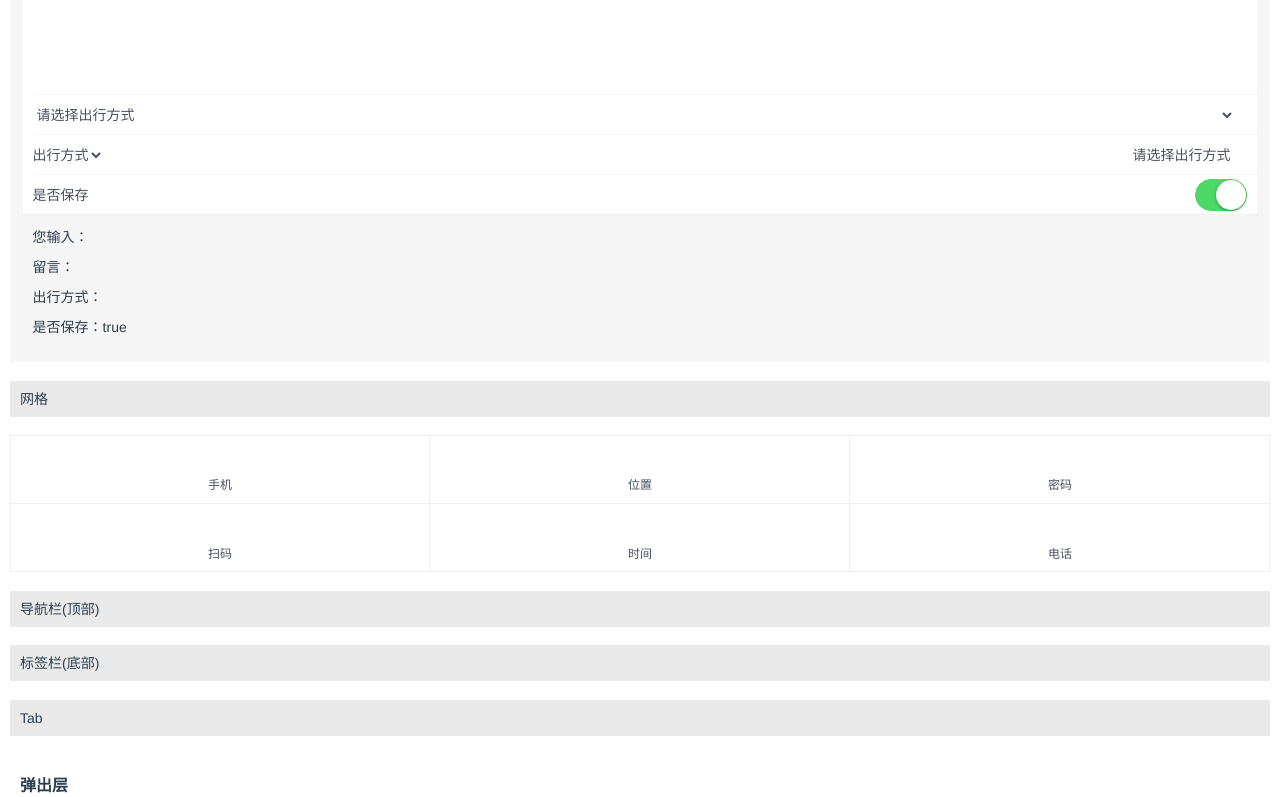
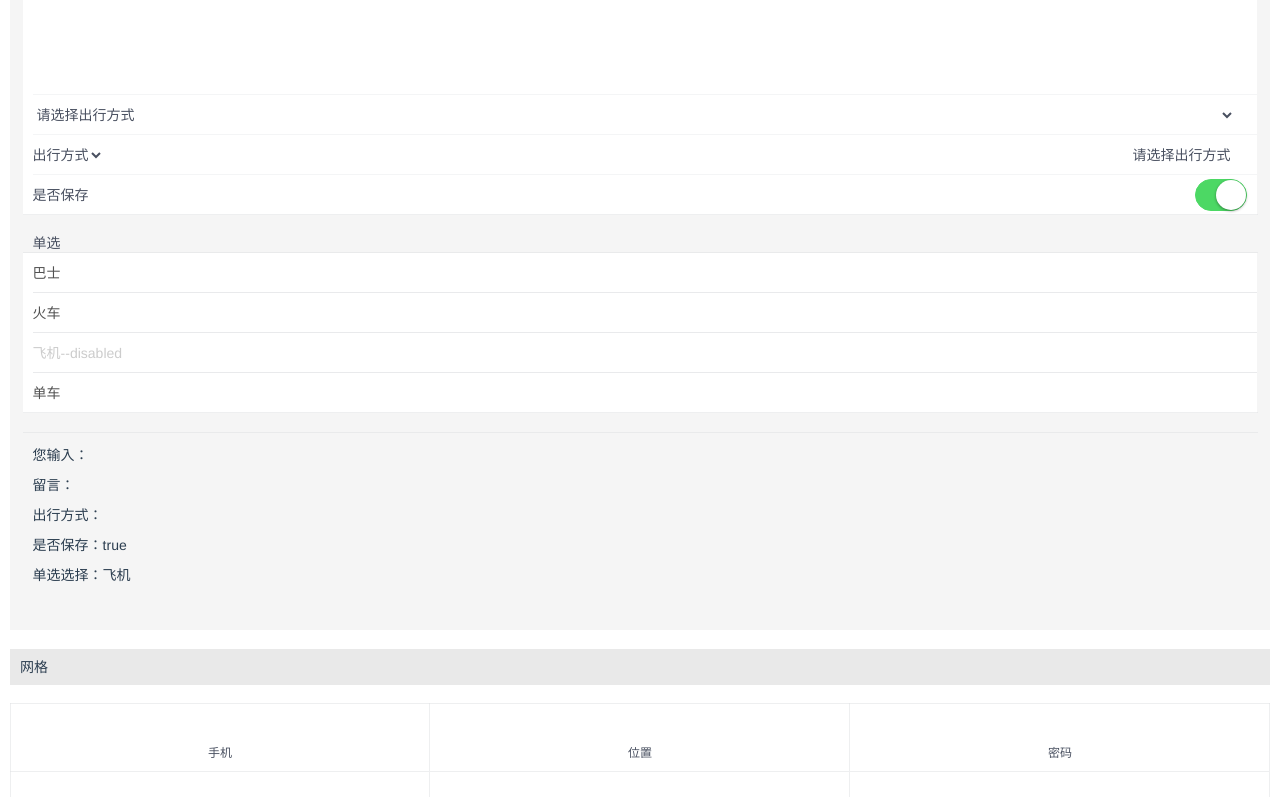
Before and after one commit to monw3c/xmui, a Vue app: page /#/ in a window 1280 px wide. Shown: the part 1494-2291 px from the top of the page. Built offline with nearby package versions, Linux system fonts and the light colour scheme; a web font is replaced by a local one.

Commit message:
:airplane: 增加radio组件

```diff
--- a/src/comps/components/button/index.js
+++ b/src/comps/components/button/index.js
@@ -1,5 +1,5 @@
 import Button from './button.vue'
-import ButtonGroup from './buttonGroup.vue'
+import ButtonGroup from './button-group.vue'
 
 export {
     Button,
--- a/src/comps/components/cell/cell.scss
+++ b/src/comps/components/cell/cell.scss
@@ -1,10 +1,34 @@
 .xm__cell--box{
     position: relative;
+    margin-bottom: 20px;
 }
 
 .xm__cell {
     background-color: $body-background;
     position: relative;
+
+    & .xm__cell--title {
+        padding: 0 10px 2px;
+        font-size: $font-size-base;
+        text-align: left;
+        color: $text-color;
+        position: relative;
+        z-index: 1;
+        background-color: #f5f5f5;
+
+        &:after {
+            content: "";
+            position: absolute;
+            z-index: 3;
+            bottom: 0;
+            left: 0;
+            width: 100%;
+            border-bottom: $border-width-default $border-style-default $border-color-base;
+            transform: scaleY(.5);
+            transform-origin: 0 0;
+        }
+
+    }
 
     & .xm__cell--item {
         display: flex;
@@ -70,7 +94,7 @@
     &:after {
         content: "";
         position: absolute;
-        z-index: 0;
+        z-index: 1;
         bottom: 0;
         left: 0;
         width: 100%;
--- /dev/null
+++ b/src/comps/components/radio/index.js
@@ -0,0 +1,4 @@
+import Radio from './radio.vue'
+import RadioGroup from './radio-group.vue'
+
+export { Radio, RadioGroup }
--- /dev/null
+++ b/src/comps/components/radio/radio-group.vue
@@ -0,0 +1,54 @@
+<template>
+    <div class="xm__radio--group">
+        <slot></slot>
+    </div>
+</template>
+
+<script>
+export default {
+  name: 'xm-radio-group',
+  props: {
+    value: {
+      type: [String, Number],
+      default: ''
+    },
+    color: {
+      type: String,
+      default: '#4CD864'
+    }
+  },
+  data () {
+    return {
+      currentValue: this.value
+    }
+  },
+  watch: {
+    value (val) {
+      this.updateValue()
+    }
+  },
+  methods: {
+    updateValue () {
+      const value = this.value
+      this.childrens = this.$children.filter(item => item.$options.name === 'xm-radio')
+      if (this.childrens) {
+        this.childrens.forEach(child => {
+          child.checked = value === child.value
+        })
+      }
+    },
+    change (val) {
+      this.currentValue = val
+      this.updateValue()
+      this.$emit('input', val)
+    }
+  },
+  mounted () {
+    this.$nextTick(this.updateValue)
+  }
+}
+</script>
+
+<style scoped lang="scss">
+
+</style>
--- /dev/null
+++ b/src/comps/components/radio/radio.scss
@@ -0,0 +1,60 @@
+.xm__radio--group {
+    width: 100%;
+    position: relative;
+    vertical-align: middle;
+    line-height: normal;
+
+    & .xm__radio {
+        width: 100%;
+        display: flex;
+        line-height: 40px;
+        position: relative;
+
+        & .xm__radio--icon {
+            flex: 1;
+            width: 100%;
+
+            color: #525252;
+            text-align: right;
+            font-size: 14px;
+            padding-right: 10px;
+            justify-content: flex-end;
+        }
+
+        & > input[type=radio] {
+            position: absolute;
+            left: -9999em;
+
+            & + .xm__radio--icon:before {
+                color: currentColor;
+                display: none;
+            }
+
+            &:checked + .xm__radio--icon:before {
+                display: inline;
+                font-size: 28px;
+                position: absolute;
+                right: 0;
+            }
+
+        }
+
+        &.disabled .xm__radio--text {
+            color: #ccc;
+        }
+
+        &:not(:last-child):after {
+            content: "";
+            position: absolute;
+            z-index: 1;
+            bottom: 0;
+            left: 0;
+            width: 100%;
+            border-bottom: $border-width-default $border-style-default $border-color-split;
+            transform: scaleY(1) scaleX(2);
+            transform-origin: 0 0;
+        }
+
+    }
+
+}
--- /dev/null
+++ b/src/comps/components/radio/radio.vue
@@ -0,0 +1,33 @@
+<template>
+    <label class="xm__radio" :class="[{'disabled':disabled}]">
+        <span class="xm__radio--text"><slot>{{value}}</slot></span>
+        <input type="radio" @change="onChange" :disabled="disabled" :checked="checked"/>
+        <span class="xm__radio--icon xm__icon--radio" :style="[{color: $parent.color}]"></span>
+    </label>
+</template>
+
+<script>
+export default {
+  name: 'xm-radio',
+  props: {
+    value: [String, Number],
+    disabled: Boolean
+  },
+  data () {
+    return {
+      checked: false
+    }
+  },
+  methods: {
+    onChange (event) {
+      if (this.disabled) return
+      this.checked = event.target.checked
+      this.$parent.change(this.value)
+    }
+  }
+}
+</script>
+
+<style scoped lang="scss">
+
+</style>
--- a/src/comps/index.js
+++ b/src/comps/index.js
@@ -11,6 +11,8 @@ import Textarea from './components/textarea/index'
 import Select from './components/select/index'
 import Switch from './components/switch/index'
 import Skeleton from './components/skeleton/index'
+
+import { Radio, RadioGroup } from './components/radio/index'
 import { Grid, Grids } from './components/grid/index'
 import { Modal, SpModal } from './components/modal/index'
 import { CellItem, CellGroup } from './components/cell/index'
@@ -33,6 +35,8 @@ const components = [
   Select,
   Switch,
   Skeleton,
+  Radio,
+  RadioGroup,
   Grid,
   Grids,
   CellItem,
--- a/src/comps/styles/icon.scss
+++ b/src/comps/styles/icon.scss
@@ -1,10 +1,10 @@
 @font-face {
     font-family: 'iconfont';  /* project id 510640 */
-    src: url('//at.alicdn.com/t/font_510640_y9g0dy1gjot4vx6r.eot');
-    src: url('//at.alicdn.com/t/font_510640_y9g0dy1gjot4vx6r.eot?#iefix') format('embedded-opentype'),
-    url('//at.alicdn.com/t/font_510640_y9g0dy1gjot4vx6r.woff') format('woff'),
-    url('//at.alicdn.com/t/font_510640_y9g0dy1gjot4vx6r.ttf') format('truetype'),
-    url('//at.alicdn.com/t/font_510640_y9g0dy1gjot4vx6r.svg#iconfont') format('svg');
+    src: url('//at.alicdn.com/t/font_510640_2k9obg30jyodpldi.eot');
+    src: url('//at.alicdn.com/t/font_510640_2k9obg30jyodpldi.eot?#iefix') format('embedded-opentype'),
+    url('//at.alicdn.com/t/font_510640_2k9obg30jyodpldi.woff') format('woff'),
+    url('//at.alicdn.com/t/font_510640_2k9obg30jyodpldi.ttf') format('truetype'),
+    url('//at.alicdn.com/t/font_510640_2k9obg30jyodpldi.svg#iconfont') format('svg');
     font-weight: normal;
     font-style: normal;
   }
@@ -19,7 +19,10 @@
 
 }
 
+.xm__icon--nochecked:before { content: "\e668"; }
 .xm__icon--checked:before { content: "\e635"; }
+
+.xm__icon--radio:before { content: "\e6da"; }
 
 .xm__icon--phone:before { content: "\e624"; }
 
--- a/src/comps/styles/index.scss
+++ b/src/comps/styles/index.scss
@@ -20,3 +20,4 @@
 @import "../components/switch/switch.scss";
 @import "../components/skeleton/skeleton.scss";
 @import "../components/grid/grid.scss";
+@import "../components/radio/radio.scss";
--- a/src/views/home.vue
+++ b/src/views/home.vue
@@ -99,11 +99,26 @@
           <span slot="left">是否保存</span>
           <xm-switch slot="right" value="switch" @input="switchAction"></xm-switch>
         </xm-cell-item>
+      </xm-cell-group>
+
+      <xm-cell-group title="单选" class="xm-radio-group">
+        <xm-cell-item>
+          <xm-radio-group slot="right" v-model="radio" color="#4cd864">
+            <xm-radio value="巴士"></xm-radio>
+            <xm-radio value="火车"></xm-radio>
+            <xm-radio value="飞机" disabled>飞机--disabled</xm-radio>
+            <xm-radio value="单车">单车</xm-radio>
+          </xm-radio-group>
+        </xm-cell-item>
+      </xm-cell-group>
+
+      <xm-cell-group>
         <div slot="bottom" style="overflow: hidden;word-break: break-all;text-align: left;padding-left: 10px;font-size: 14px;">
           <p>您输入：{{inputVal}}</p>
           <p>留言：{{textareaVal}}</p>
           <p>出行方式：{{selectVal}}</p>
           <p>是否保存：{{switchVal}}</p>
+          <p>单选选择：{{radio}}</p>
         </div>
       </xm-cell-group>
 
@@ -255,7 +270,8 @@ export default {
                     { name: '顺风车', text: '顺风车' },
                     { name: '出租车', text: '出租车' },
                     { name: '代驾', text: '代驾' }
-      ]
+      ],
+      radio: '飞机'
     }
   },
   methods: {
@@ -459,4 +475,6 @@ h2{
 .topic-loading-item .loading-item-three {
     margin-top: 10px;
 }
+
+
 </style>
```
Also changed, not shown: src/comps/components/button/button-group.vue (renamed from src/comps/components/button/buttonGroup.vue).
